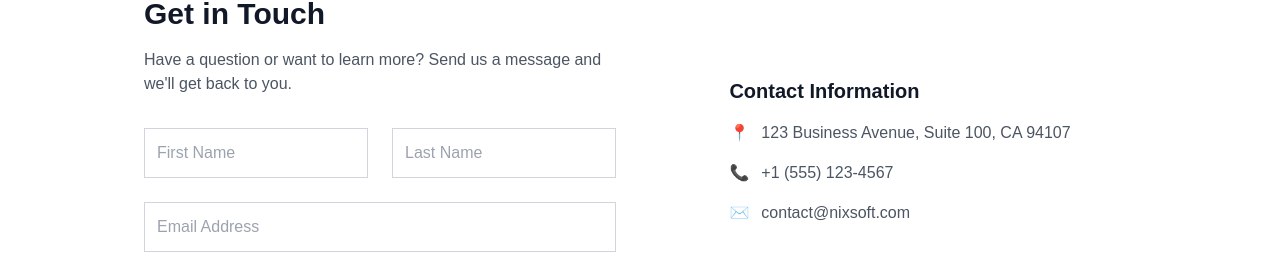
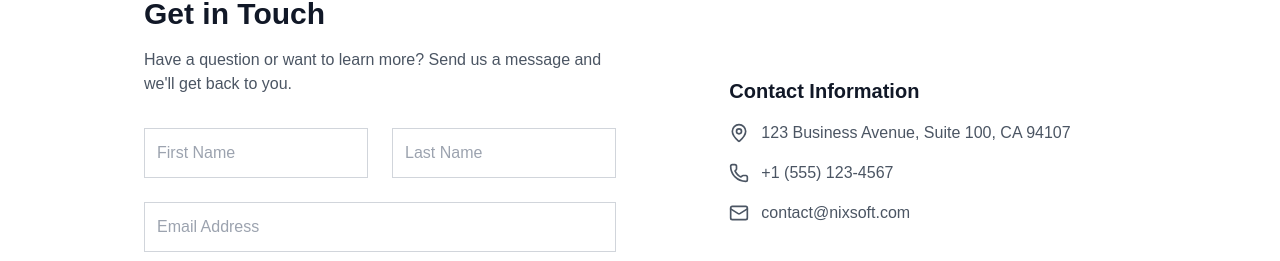
Before and after one commit to AdityaGupta-cyber/nixsoft-landing, a Next.js app: page / in a window 1280 px wide. Shown: the part 5160-5421 px from the top of the page. Built offline with nearby package versions, Linux system fonts and the light colour scheme.

Commit message:
parralax and minor fixes

```diff
--- a/components/GetInTouch.tsx
+++ b/components/GetInTouch.tsx
@@ -1,5 +1,6 @@
 "use client";
 import { Button } from "./ui/button";
+import { MapPin, Phone, Mail } from "lucide-react";
 
 export default function GetInTouch() {
   return (
@@ -41,7 +42,7 @@ export default function GetInTouch() {
                 rows={4}
                 className="w-full p-3 border border-gray-300 rounded-md"
               />
-              <Button className="w-full bg-blue-600 text-white py-3 rounded-xl  hover:bg-blue-700">
+              <Button className="w-full bg-blue-600 text-white py-3 rounded-xl hover:bg-blue-700">
                 Send Message
               </Button>
             </form>
@@ -55,15 +56,15 @@ export default function GetInTouch() {
               </h3>
               <div className="space-y-4">
                 <p className="flex items-center space-x-3 text-gray-600">
-                  <span>📍</span>
+                  <MapPin className="w-5 h-5" />
                   <span>123 Business Avenue, Suite 100, CA 94107</span>
                 </p>
                 <p className="flex items-center space-x-3 text-gray-600">
-                  <span>📞</span>
+                  <Phone className="w-5 h-5" />
                   <span>+1 (555) 123-4567</span>
                 </p>
                 <p className="flex items-center space-x-3 text-gray-600">
-                  <span>✉️</span>
+                  <Mail className="w-5 h-5" />
                   <span>contact@nixsoft.com</span>
                 </p>
               </div>
--- a/package.json
+++ b/package.json
@@ -11,7 +11,7 @@
   "dependencies": {
     "@emotion/react": "^11.14.0",
     "@emotion/styled": "^11.14.0",
-    "@mui/icons-material": "^6.4.4",
+    "@mui/icons-material": "^6.4.6",
     "@mui/material": "^6.4.4",
     "@radix-ui/react-slot": "^1.1.1",
     "class-variance-authority": "^0.7.1",
```
Also changed, not shown: components/parralax.tsx (added), 1 other file (tests, documents, lock files or other folders).
